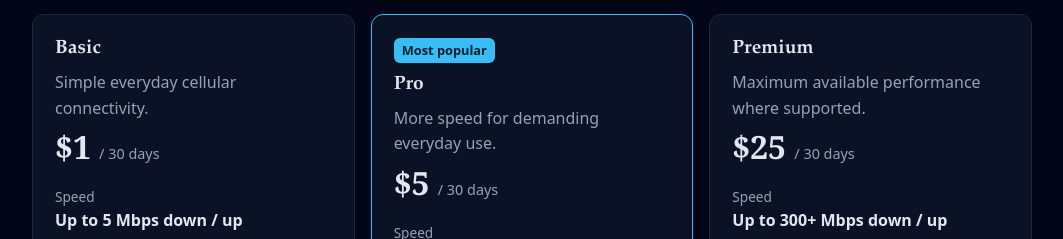
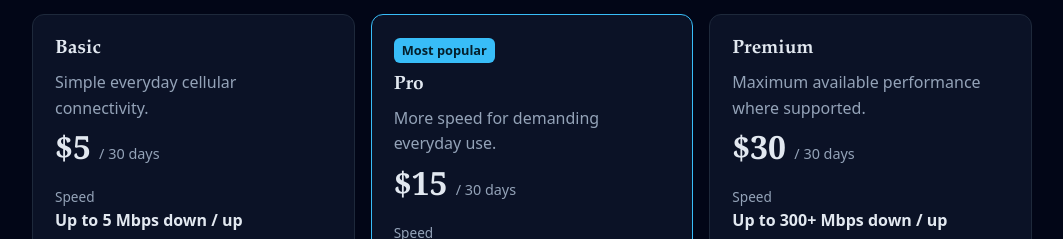
Before and after one commit to Quillkeeper0/bnbtech.uk, a plain HTML site: page index.html in a window 1280 px wide. Shown: the part 3332-3571 px from the top of the page, without its empty margins (108-1171 px from the left). Drawn offline with Linux system fonts and the light colour scheme.

Commit message:
Update index.html

```diff
--- a/index.html
+++ b/index.html
@@ -163,20 +163,20 @@ footer a{margin-right:14px}
   <div class="grid">
    <article class="card">
     <h3>Basic</h3><p>Simple everyday cellular connectivity.</p>
-    <div class="price">$1 <small>/ 30 days</small></div>
+    <div class="price">$5 <small>/ 30 days</small></div>
     <dl><dt>Speed</dt><dd>Up to 5 Mbps down / up</dd><dt>Data</dt><dd>Unlimited</dd></dl>
     <a class="btn" href="mailto:Zapnix@att.net?subject=Zapnix%20Basic%20interest">Get Basic</a>
    </article>
    <article class="card pop">
     <span class="badge">Most popular</span>
     <h3>Pro</h3><p>More speed for demanding everyday use.</p>
-    <div class="price">$5 <small>/ 30 days</small></div>
+    <div class="price">$15 <small>/ 30 days</small></div>
     <dl><dt>Speed</dt><dd>Up to 75 Mbps down / up</dd><dt>Data</dt><dd>Unlimited</dd></dl>
     <a class="btn" href="mailto:Zapnix@att.net?subject=Zapnix%20Pro%20interest">Get Pro</a>
    </article>
    <article class="card">
     <h3>Premium</h3><p>Maximum available performance where supported.</p>
-    <div class="price">$25 <small>/ 30 days</small></div>
+    <div class="price">$30 <small>/ 30 days</small></div>
     <dl><dt>Speed</dt><dd>Up to 300+ Mbps down / up</dd><dt>Network</dt><dd>Premium 5G access</dd></dl>
     <a class="btn" href="mailto:Zapnix@att.net?subject=Zapnix%20Premium%20interest">Get Premium</a>
    </article>
```
